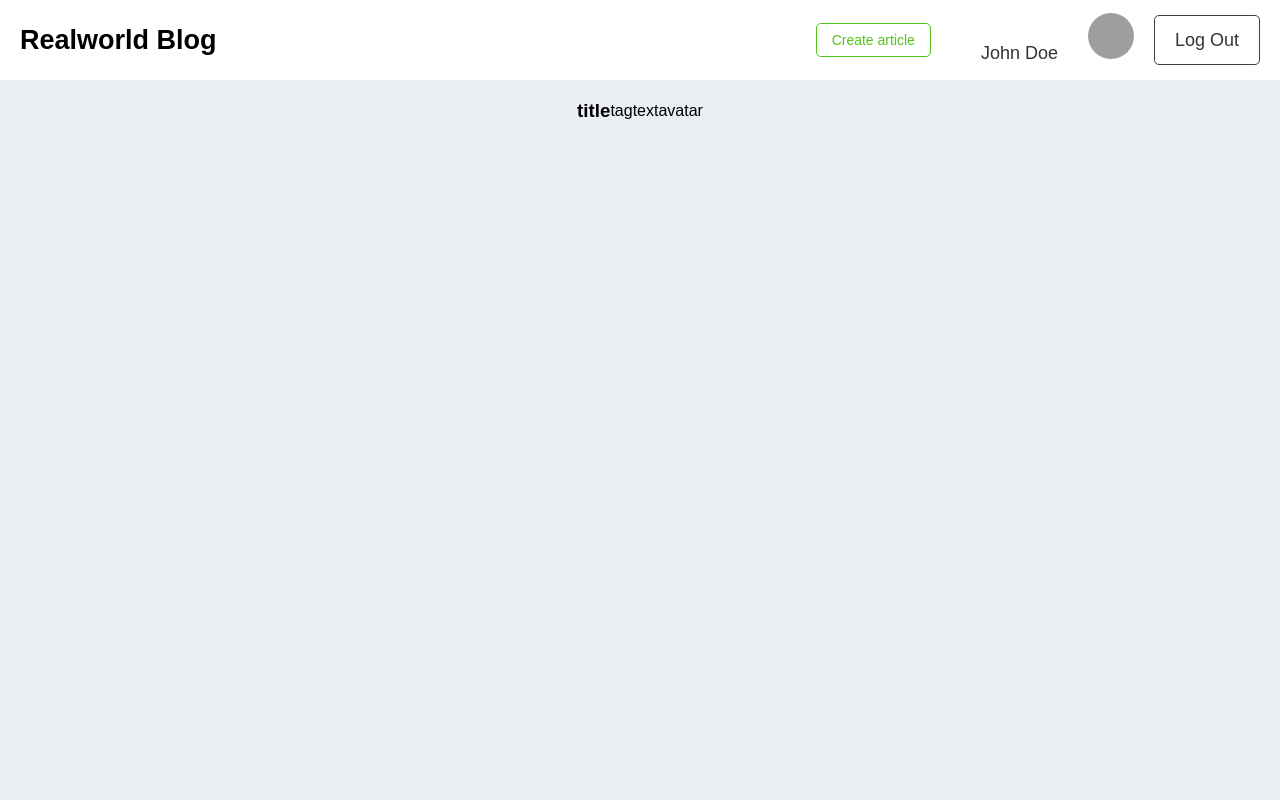
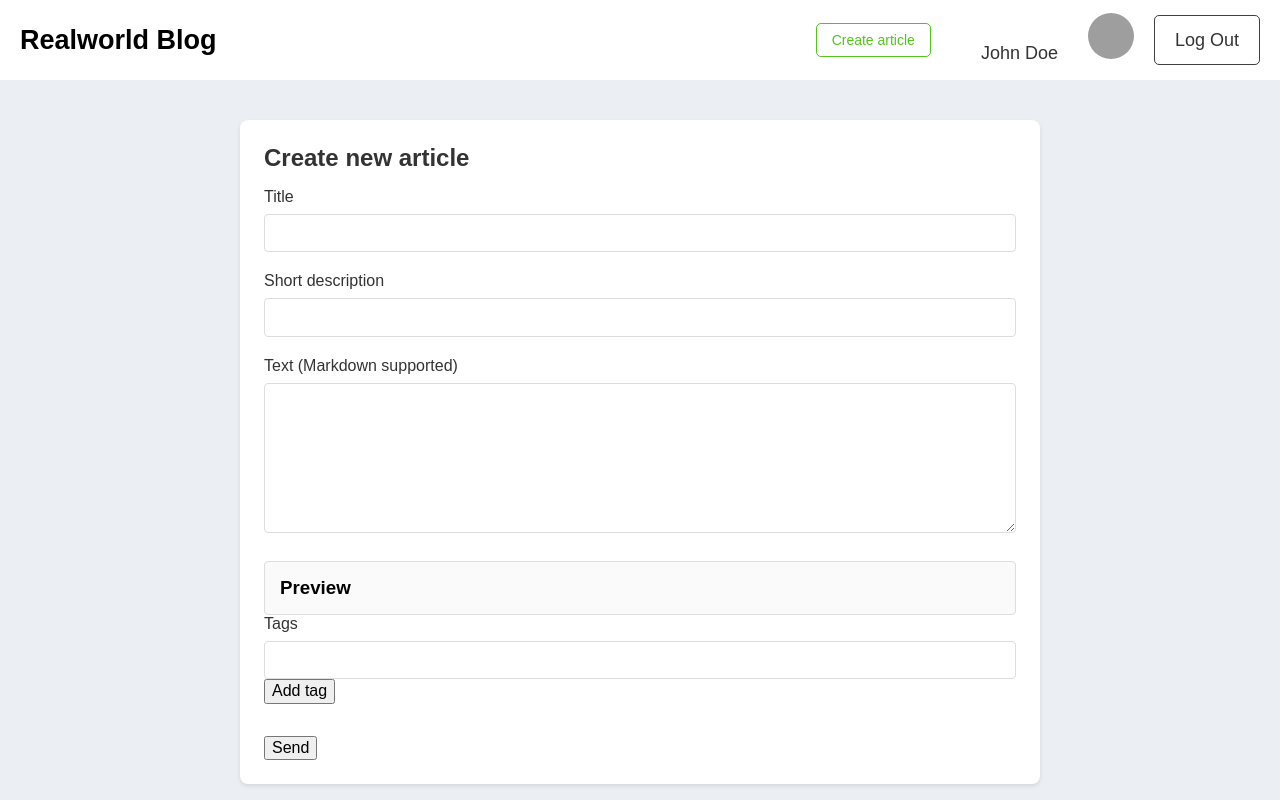
Before and after one commit to Lost1ck/blog, a React (Create React App) app: page /Post in a window 1280 px wide. Built offline with nearby package versions, Linux system fonts and the light colour scheme; grey boxes are pictures that could not be loaded.

Commit message:
added create posts

```diff
--- a/src/components/app/posts/Post.jsx
+++ b/src/components/app/posts/Post.jsx
@@ -1,13 +1,92 @@
-import React from 'react';
+/* eslint-disable jsx-a11y/label-has-associated-control */
+import React, { useState } from 'react';
+import Markdown from 'markdown-to-jsx';
 import styles from './post.module.scss';
 
 export default function Post() {
+  const [title, setTitle] = useState('');
+  const [shortDescription, setShortDescription] = useState('');
+  const [text, setText] = useState('');
+  const [tags, setTags] = useState([]);
+  const [newTag, setNewTag] = useState('');
+
+  const handleTagDelete = (index) => {
+    setTags(tags.filter((_, i) => i !== index));
+  };
+
+  const handleTagAdd = () => {
+    if (newTag && !tags.includes(newTag)) {
+      setTags([...tags, newTag]);
+      setNewTag(''); // Reset the input after adding a tag
+    }
+  };
+
+  const handleSubmit = (e) => {
+    e.preventDefault();
+    // handle form submission, possibly sending data to an API or elsewhere
+  };
+
   return (
-    <div className={styles.container}>
-      <h3>title</h3>
-      <div>tag</div>
-      <div>text</div>
-      <div>avatar</div>
+    <div className={styles.articleForm}>
+      <form onSubmit={handleSubmit}>
+        <h2>Create new article</h2>
+        <label>
+          Title
+          <input
+            type="text"
+            value={title}
+            onChange={(e) => setTitle(e.target.value)}
+            className={styles.input}
+          />
+        </label>
+        <label>
+          Short description
+          <input
+            type="text"
+            value={shortDescription}
+            onChange={(e) => setShortDescription(e.target.value)}
+            className={styles.input}
+          />
+        </label>
+        <label>
+          Text (Markdown supported)
+          <textarea
+            value={text}
+            onChange={(e) => setText(e.target.value)}
+            className={styles.textarea}
+          />
+        </label>
+        <div className={styles.preview}>
+          <h3>Preview</h3>
+          <Markdown>{text}</Markdown>
+        </div>
+        <label>
+          Tags
+          <div className={styles.tags}>
+            {tags.map((tag, index) => (
+              <div key={tag.index} className={styles.tag}>
+                {tag}
+                <button type="button" onClick={() => handleTagDelete(index)} className={styles.deleteTag}>
+                  Delete
+                </button>
+              </div>
+            ))}
+            <div className={styles.tagInput}>
+              <input
+                type="text"
+                value={newTag}
+                onChange={(e) => setNewTag(e.target.value)}
+                onKeyDown={(e) => e.key === 'Enter' && handleTagAdd()}
+                className={styles.input} // Apply input styles
+              />
+              <button type="button" onClick={handleTagAdd} className={styles.addTag}>
+                Add tag
+              </button>
+            </div>
+          </div>
+        </label>
+        <button type="submit" className={styles.send}>Send</button>
+      </form>
     </div>
   );
 }
--- a/src/components/app/posts/post.module.scss
+++ b/src/components/app/posts/post.module.scss
@@ -1,6 +1,129 @@
-.container {
-  display: flex;
-  justify-content: center;
-  align-items: center;
-  padding: 20px 100px;
+.articleForm {
+  background: #fff;
+  border-radius: 8px;
+  box-shadow: 0 2px 4px rgba(0, 0, 0, 0.1);
+  padding: 24px;
+  max-width: 800px;
+  margin: 40px auto;
+
+  h2 {
+    color: #333;
+    font-size: 24px;
+    margin-bottom: 16px;
+    text-align: left;
+  }
+
+  label {
+    display: block;
+    margin-bottom: 20px;
+    color: #333;
+    font-size: 16px;
+
+    &:last-of-type {
+      margin-bottom: 32px;
+    }
+  }
+
+  input[type="text"],
+  textarea {
+    width: 100%;
+    padding: 10px;
+    margin-top: 8px;
+    border: 1px solid #ddd;
+    border-radius: 4px;
+    box-sizing: border-box;
+    font-size: 14px;
+
+    &:focus {
+      outline: none;
+      border-color: #7da2a9;
+    }
+  }
+
+  textarea {
+    min-height: 150px;
+    resize: vertical;
+  }
+
+  .tag {
+    display: inline-block;
+    background: #eef;
+    padding: 5px 10px;
+    margin: 4px;
+    border-radius: 4px;
+    font-size: 14px;
+
+    button {
+      margin-left: 8px;
+      background: none;
+      border: none;
+      color: #f00;
+      cursor: pointer;
+      font-size: 14px;
+
+      &:focus {
+        outline: none;
+      }
+
+      &:hover {
+        text-decoration: underline;
+      }
+    }
+  }
+
+  .preview {
+    margin-top: 24px;
+    padding: 15px;
+    border: 1px solid #ddd;
+    border-radius: 4px;
+    background: #fafafa;
+  }
+
+  .actions {
+    display: flex;
+    justify-content: flex-start;
+    align-items: center;
+    gap: 10px;
+
+    button {
+      padding: 10px 15px;
+      border: none;
+      border-radius: 4px;
+      cursor: pointer;
+      font-size: 14px;
+      font-weight: 600;
+
+      &.addTag {
+        background-color: #5cb85c;
+        color: #fff;
+
+        &:hover {
+          background-color: darken(#5cb85c, 10%);
+        }
+      }
+
+      &.deleteTag {
+        background-color: #d9534f;
+        color: #fff;
+
+        &:hover {
+          background-color: darken(#d9534f, 10%);
+        }
+      }
+
+      &.send {
+        background-color: #0275d8;
+        color: #fff;
+        margin-top: 20px;
+
+        &:hover {
+          background-color: darken(#0275d8, 10%);
+        }
+      }
+    }
+
+    input[type="text"] {
+      flex: 1;
+    }
+  }
 }
```
